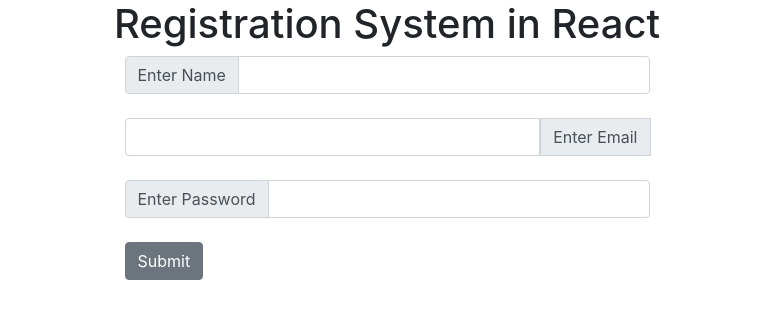
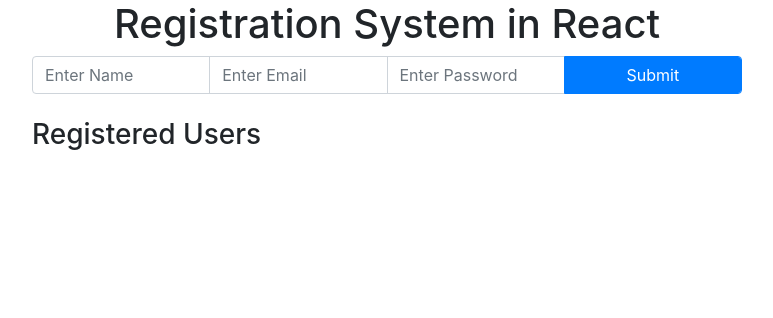
Before and after one commit to aftabahmedbasra/Registration, a React (Create React App) app: page / in a window 1280 px wide. Shown: the top 318 px of the page, without its empty margins (253-1026 px from the left). Built offline with nearby package versions, Linux system fonts and the light colour scheme.

Commit message:
Registeration form in line

```diff
--- a/src/App.js
+++ b/src/App.js
@@ -1,14 +1,16 @@
 import React, {Component} from 'react';
 import Form from './MyComponents/Form';
+import Users from './MyComponents/Users';
 import './App.css';
 import 'bootstrap/dist/css/bootstrap.css';
+import { Container } from 'reactstrap';
 
 class App extends Component{
   constructor(){
     super();
     console.log('constructor');
     this.state = {
-      counter:0,
+      users: [],
     };
   }
 
@@ -23,7 +25,7 @@ class App extends Component{
   SubmitData = (e) => {
 
     const data = new FormData(e.target);
-    console.log(data);
+
     fetch('http://localhost/xf2-test/admin.php?permissions/user-groups/registered.2/', {
         method: 'POST',
         // We convert the React state to JSON and send it as the POST body
@@ -38,9 +40,13 @@ class App extends Component{
 
   render() {
     return <div className="App">
+      <Container>
          <h1 className="text-center">Registration System in React</h1>
 
-      <Form sendData={this.SubmitData} />
+        <Form sendData={this.SubmitData} />
+
+        <Users />
+      </Container>
 
     </div>
 
--- a/src/MyComponents/Form.js
+++ b/src/MyComponents/Form.js
@@ -4,37 +4,18 @@ import { Button, Form,  Input, Container, Col, InputGroup, InputGroupAddon, Inpu
 class ReactForm extends React.Component {
 
   render() {
-    return <Container>
-
-            <Col sm="12" md={{ size: 6, offset: 3 }}>
+        return <Col sm="12" md={{ size: 8, offset: 2}}>
             <Form onSubmit={this.props.sendData} >
                 <InputGroup>
-                        <InputGroupAddon addonType="prepend">
-                            <InputGroupText>Enter Name</InputGroupText>
-                        </InputGroupAddon>
-                        <Input name="name" type="text" />
+                    <Input name="name" type="text" placeholder="Enter Name" />
+                    <Input name="email"  type="email" placeholder="Enter Email" />
+                    <Input name="password" type="password" placeholder="Enter Password" />
+                    <Input className="btn btn-primary" type="submit" value="Submit" />
                 </InputGroup>
                 <br />
-                    <InputGroup>
-                        <Input name="email"  type="email" />
-                        <InputGroupAddon addonType="prepend">
-                            <InputGroupText>Enter Email</InputGroupText>
-                        </InputGroupAddon>
-                    </InputGroup>
 
-                    <br />
-                    <InputGroup>
-                        <InputGroupAddon addonType="prepend">
-                            <InputGroupText>Enter Password</InputGroupText>
-                        </InputGroupAddon>
-                        <Input name="password" type="password" />
-                    </InputGroup>
-                    <br />
-                    <Button>Submit</Button>
             </Form>
         </Col>
-
-        </Container>
   }
 }
 export default ReactForm
--- /dev/null
+++ b/src/MyComponents/Users.js
@@ -0,0 +1,15 @@
+
+import React from 'react';
+import { Button, Form,  Input, Container, Col, InputGroup, InputGroupAddon, InputGroupText } from 'reactstrap';
+
+class Users extends React.Component {
+
+    render() {
+        return <Col sm="12" md={{ size: 8, offset: 2}}>
+
+            <h3>Registered Users</h3>
+
+        </Col>
+      }
+  }
+  export default Users
```
Lines whose indentation alone changed are shown as unchanged.
